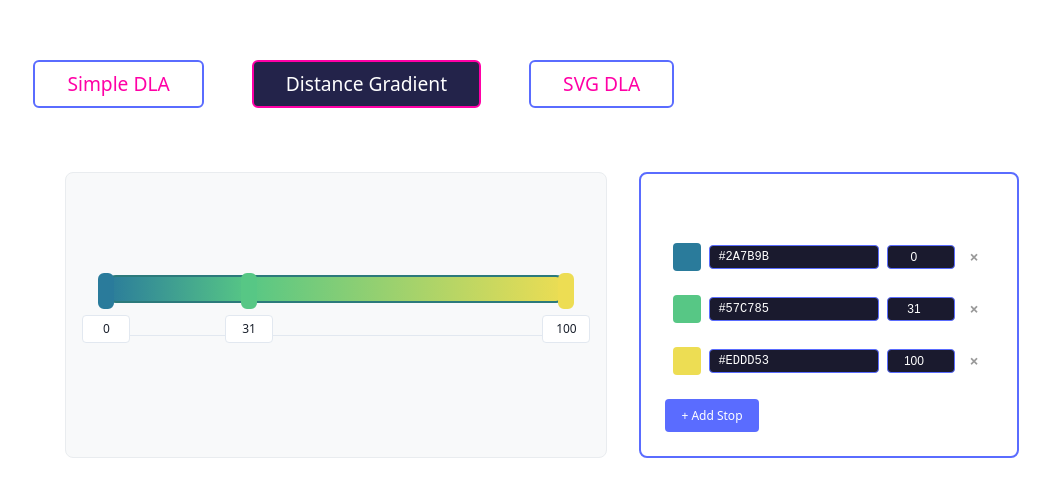
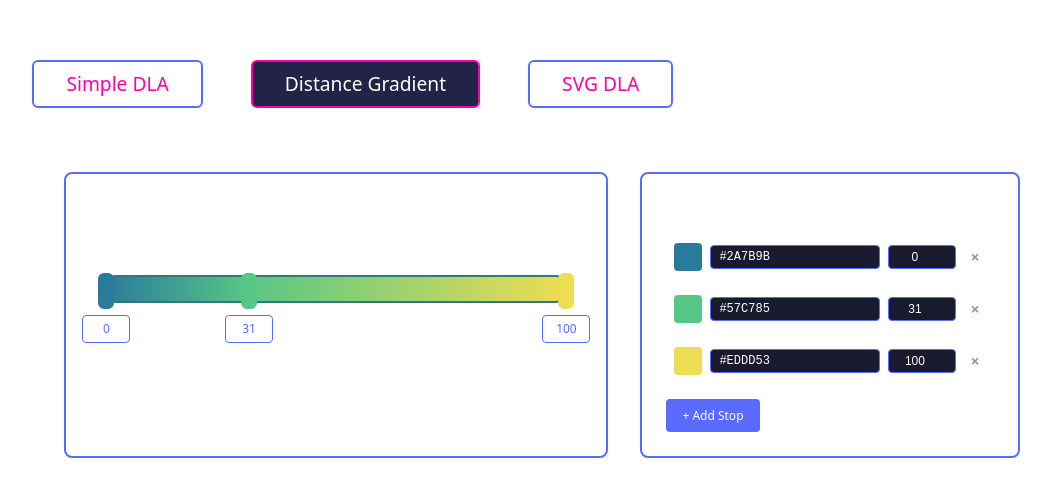
Before and after one commit to chriswininger/DLA-Studio-2025, a React (Vite) app: page /distance-gradient in a window 1280 px wide. Shown: the part 141-638 px from the top of the page, without its empty margins (98-1149 px from the left). Built offline with nearby package versions, Linux system fonts and the light colour scheme.

Commit message:
some cleanup

```diff
--- a/src/tabs/DistanceGradient/distance-gradient.css
+++ b/src/tabs/DistanceGradient/distance-gradient.css
@@ -9,8 +9,7 @@
 }
 
 .distance-gradient-visualization {
-  background: #f8f9fa;
-  border: 1px solid #e9ecef;
+  border: 2px solid #5a6cff;
   border-radius: 8px;
   min-width: 500px;
   min-height: 200px;
--- a/src/tabs/DistanceGradient/gradient-slider/gradient-slider.css
+++ b/src/tabs/DistanceGradient/gradient-slider/gradient-slider.css
@@ -47,15 +47,14 @@
   height: 40px;
 }
 
-.gradient-axis::before {
+/* .gradient-axis::before {
   content: '';
   position: absolute;
   top: 20px;
   left: 0;
   right: 0;
   height: 1px;
-  background-color: #E2E8F0;
-}
+} */
 
 .value-label {
   position: absolute;
@@ -68,13 +67,12 @@
 }
 
 .value-text {
-  background-color: white;
-  border: 1px solid #E2E8F0;
+  border: 1px solid #5a6cff;
   border-radius: 4px;
   padding: 4px 8px;
   font-size: 12px;
   font-weight: 500;
-  color: #1A202C;
+  color: #5a6cff;
   min-width: 30px;
   text-align: center;
   white-space: nowrap;
--- a/src/tabs/DistanceGradient/gradient-slider/gradient-slider.tsx
+++ b/src/tabs/DistanceGradient/gradient-slider/gradient-slider.tsx
@@ -1,7 +1,7 @@
 import React, { useRef, useState, useCallback } from 'react';
 import { useDispatch, useSelector } from 'react-redux';
 import type { RootState } from '../../../store';
-import { updateColorStop, type ColorStop } from '../distance-gradient-slice';
+import { updateColorStop } from '../distance-gradient-slice';
 import './gradient-slider.css';
 
 const GradientSlider: React.FC = () => {
```
